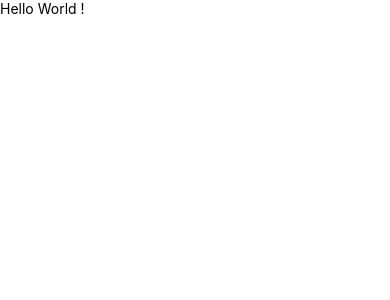
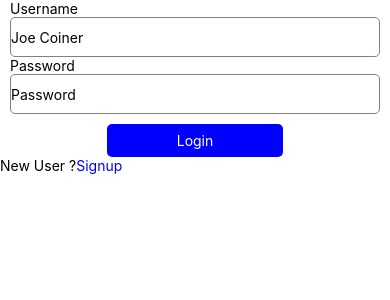
Before and after one commit to StarkAndy/LolPro, a React Native app: screen / in a window 390 px wide. Shown: the top 300 px of the page. Built offline with nearby package versions, Linux system fonts and the light colour scheme.

Commit message:
Button InputBox and Color file added

```diff
--- a/src/App.js
+++ b/src/App.js
@@ -6,19 +6,35 @@
  * @flow
  */
 
-import React from 'react';
+import React ,{ Component } from 'react';
 import {
   View,
   Text,
+  TextInput
 } from 'react-native';
+import { Input } from './components/common'
+import LoginContainer from './screens/auth/LoginContainer'
 
-const App: () => React$Node = () => {
-  return (
-      <View>
-          <Text>Hello World !</Text>
-      </View>
+class App extends Component {
 
-  );
+renderTextInput(){
+
+    return(
+        <View>
+           <Input />
+        </View>
+    );
+}
+
+ render(){
+    return (
+        <View>
+             <LoginContainer />
+        </View>
+
+    );
+ }
+
 };
 
 
--- /dev/null
+++ b/src/components/common/Button.js
@@ -0,0 +1,41 @@
+import React  from 'react';
+import { View ,
+         Text ,
+         TouchableOpacity ,
+         StyleSheet
+        } from 'react-native';
+
+const Button = (props) =>
+{
+const{label} =props;
+
+return(
+    <View style={styles.buttonContainerStyle}>
+      <TouchableOpacity style={styles.buttonStyle}>
+        <Text style={styles.labelStyle}>{label}</Text>
+       </TouchableOpacity>
+    </View>
+    )
+
+}
+
+const styles= StyleSheet.create({
+    buttonContainerStyle:
+    {
+      alignItems:'center'
+    },
+    buttonStyle:{
+        backgroundColor:'blue',
+        paddingHorizontal:70,
+        marginTop:10,
+        paddingVertical:8,
+        borderRadius:5
+    },
+    labelStyle:{
+        color:'white'
+    }
+ }
+)
+
+
+export {Button}
--- /dev/null
+++ b/src/components/common/Input.js
@@ -0,0 +1,41 @@
+import React from 'react';
+import { View ,Text ,TextInput ,StyleSheet } from 'react-native';
+
+
+const Input = (props) =>{
+    const { label ,placeholder,value} = props;
+
+    return(
+        <View
+        style={styles.inputContainerStyle}
+        >
+           <Text>{label}</Text>
+           <TextInput
+            style={styles.inputBoxStyle}
+            placeholder={placeholder}
+           />
+        </View>
+    );
+}
+
+const styles=StyleSheet.create(
+    {
+        inputBoxStyle:
+        {
+            height: 40,
+            borderColor: 'gray',
+            borderWidth: 1,
+            borderRadius:5,
+            elevation:1
+        },
+        inputContainerStyle:
+        {
+         marginHorizontal:10
+        }
+
+    }
+
+    );
+
+
+export { Input };
--- /dev/null
+++ b/src/components/common/index.js
@@ -0,0 +1,2 @@
+export * from './Input';
+export * from './Button';
--- /dev/null
+++ b/src/screens/auth/LoginContainer.js
@@ -0,0 +1,54 @@
+import React ,{ Component} from 'react';
+import {View ,Text ,StyleSheet} from 'react-native';
+import  {Input , Button } from '../../components/common';
+import  { BLUE_COLOUR} from '../../theme/colors';
+
+class LoginContainer extends Component {
+
+    renderLoginPage()
+    {
+        return(
+            <View>
+               <Input
+                label="Username"
+                placeholder="Joe Coiner"
+               />
+
+               <Input
+                label="Password"
+                 placeholder="Password"
+                />
+
+                <Button
+                label="Login"
+                />
+
+                <Text
+                 style={{}}
+                >New User ?
+                <Text style={{color:BLUE_COLOUR}}>Signup</Text>
+                </Text>
+            </View>
+        );
+    }
+
+    render()
+    {
+     const loginPage=this.renderLoginPage();
+
+      return(
+          <View>
+              {loginPage}
+          </View>
+
+      );
+    }
+}
+
+const styles= StyleSheet.create(
+    {
+
+    }
+);
+
+export default LoginContainer;
--- /dev/null
+++ b/src/theme/colors.js
@@ -0,0 +1 @@
+export const BLUE_COLOUR='blue';
```
Also changed, not shown: src/screens/auth/AuthLoading.js (added).
